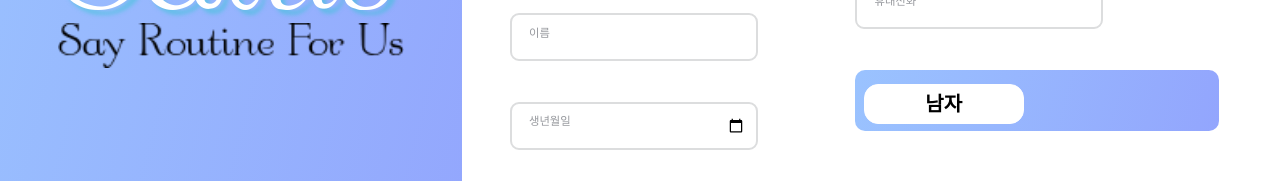
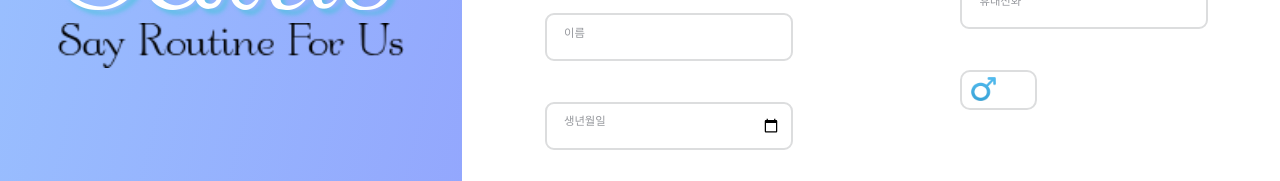
Before and after one commit to Jeong-WonSeok/Salus, a React (Create React App) app in the folder FrontEnd/: page /signup in a window 1280 px wide. Shown: the part 506-687 px from the top of the page. Built offline with nearby package versions, Linux system fonts and the light colour scheme.

Commit message:
WW-feature: Kiosk Done

```diff
--- a/FrontEnd/src/components/Common/ButtonComponent.js
+++ b/FrontEnd/src/components/Common/ButtonComponent.js
@@ -2,8 +2,8 @@ import React, { Fragment } from "react";
 import styled from "styled-components";
 
 const Button = styled.button`
-  width: ${(props) => props.buttonWidth + "px"};
-  height: ${(props) => props.buttonHeight + "px"};
+  width: ${(props) => props.buttonWidth ? props.buttonWidth : "0px"};
+  height: ${(props) => props.buttonHeight ? props.buttonHeight : "0px"};
   color: ${(props) => props.fontColor};
   font-weight: ${(props) => props.fontWeight};
   font-size: ${(props) => props.fontSize + "px"};
--- a/FrontEnd/src/components/Common/InputToggleComponent.js
+++ b/FrontEnd/src/components/Common/InputToggleComponent.js
@@ -1,26 +1,25 @@
-import React from 'react';
-import styled from 'styled-components';
-import { useState } from 'react';
-
+import React from "react";
+import styled from "styled-components";
+import { useState } from "react";
+import maleicon from "../../assets/images/maleicon.jpg";
+import femaleicon from "../../assets/images/femaleicon.png";
 const Label = styled.label`
   position: relative;
-  width: 370px;
-  height: 55px;
+  width: 10vw;
+  height: 5vh;
   border-radius: 9px;
-
   font-size: 20px;
   font-weight: 700;
   color: black;
 
   & span {
     position: absolute;
-    top: 4px;
-    left: 0;
-    width: 160px;
-    height: 40px;
-    background: white;
-    border: 1.5px solid white;
-    border-radius: 14px;
+    left: -0.3vw;
+    top: -0.8vh;
+    width: 2.6vw;
+    height: 4vh;
+    border: none;
+    border-radius: 8px;
     cursor: pointer;
     transition: 0.5s;
     display: flex;
@@ -33,25 +32,35 @@ const Label = styled.label`
   }
 
   & input:checked ~ span {
-    left: 187px;
+    left: 2.6vw;
   }
 `;
 
 const Div = styled.div`
   padding: 8.5px;
-  background: linear-gradient(284.21deg, #92a3fd -7.95%, #9dceff 138.55%);
+  border: 2px solid #dcddde;
   border-radius: 10px;
-  width: 364px;
-  height: 61px;
+  width: 6vw;
+  height: 5vh;
 `;
 
+const ToggleImg = styled.img`
+  width: ${(props) => (props.imgWidth ? props.imgWidth : "5vw")};
+  height: ${(props) => (props.imgHeight ? props.imgHeight : "5vh")};
+`;
 
+const InputToggleComponent = ({
+  inputWidth = "100px",
+  inputHeight = "200px",
+  firstValue = "남자",
+  secondValue = "여자",
+  inputValid = true,
+}) => {
+  const [checked, setChecked] = useState(false);
+  const checkedHandler = () => {
+    setChecked((state) => !state);
+  };
 
-const InputToggleComponent = ({inputWidth="100px", inputHeight="200px", firstValue='남자', secondValue='여자', inputValid=true}) => {
-  const [checked, setChecked] = useState(false)
-  const checkedHandler = () => {
-    setChecked((state) => !state)
-  };
   return (
     <Div>
       <Label
@@ -61,8 +70,30 @@ const InputToggleComponent = ({inputWidth="100px", inputHeight="200px", firstVal
       >
         <input type="checkbox" onClick={checkedHandler} />
         <span>
-          {!checked && <div>{firstValue}</div>}
-          {checked && <div>{secondValue}</div>}
+          {!checked && (
+            <div>
+              {firstValue === "남자" && (
+                <ToggleImg
+                  src={maleicon}
+                  imgWidth="2vw"
+                  imgHeight="3vh"
+                  alt=""
+                ></ToggleImg>
+              )}
+            </div>
+          )}
+          {checked && (
+            <div>
+              {secondValue === "여자" && (
+                <ToggleImg
+                  src={femaleicon}
+                  imgWidth="2vw"
+                  imgHeight="3vh"
+                  alt=""
+                ></ToggleImg>
+              )}
+            </div>
+          )}
         </span>
         {/* <span>{checked && <div>{secondValue}</div>}</span> */}
       </Label>
--- a/FrontEnd/src/pages/KioskMainPage.js
+++ b/FrontEnd/src/pages/KioskMainPage.js
@@ -8,9 +8,10 @@ import SelectBoardView from "../components/Kiosk/SelectBoardView";
 import WeeklySummary from "./../components/Kiosk/WeeklySummary";
 import Exercise from "../components/Kiosk/Exercise";
 import { createGlobalStyle } from "styled-components";
-import { Div } from './../styles/kiosk.style';
-import CalendarForm from './../components/Calendar/CalendarForm';
-import moment from 'moment';
+import { Div } from "./../styles/kiosk.style";
+import CalendarForm from "./../components/Calendar/CalendarForm";
+import moment from "moment";
+import ButtonComponent from "./../components/Common/ButtonComponent";
 
 const GlobalStyle = createGlobalStyle`
   body {
@@ -32,14 +33,14 @@ const KioskMainPage = () => {
     setKioskData(data);
   };
   const exercise = [
-    { title: '숄더프레스1', volume: '1000', reps: '125' },
-    { title: '레그프레스1', volume: '500', reps: '200' },
-    { title: '숄더프레스2', volume: '1000', reps: '125' },
-    { title: '레그프레스2', volume: '500', reps: '200' },
-    { title: '숄더프레스3', volume: '1000', reps: '125' },
-    { title: '레그프레스3', volume: '500', reps: '200' },
-    { title: '숄더프레스4', volume: '1000', reps: '125' },
-    { title: '레그프레스4', volume: '500', reps: '200' },
+    { title: "숄더프레스1", volume: "1000", reps: "125" },
+    { title: "레그프레스1", volume: "500", reps: "200" },
+    { title: "숄더프레스2", volume: "1000", reps: "125" },
+    { title: "레그프레스2", volume: "500", reps: "200" },
+    { title: "숄더프레스3", volume: "1000", reps: "125" },
+    { title: "레그프레스3", volume: "500", reps: "200" },
+    { title: "숄더프레스4", volume: "1000", reps: "125" },
+    { title: "레그프레스4", volume: "500", reps: "200" },
   ];
   // Boad / Calender 선택
   const [isBoard, setIsBoard] = useState(true);
@@ -49,17 +50,17 @@ const KioskMainPage = () => {
   // Calender 내용
   const [value, setValue] = useState(moment());
   const [events, setEvents] = useState([
-    { date: '2022-07-20', calorie: 1000, volume: 800, type: '상체' },
-    { date: '2022-07-23', calorie: 1000, volume: 800, type: '하체' },
-    { date: '2022-07-19', calorie: 1000, volume: 800, type: '유산소' },
-    { date: '2022-07-05', calorie: 1000, volume: 800, type: '상체' },
-    { date: '2022-07-15', calorie: 1000, volume: 800, type: '하체' },
-    { date: '2022-07-08', calorie: 1000, volume: 800, type: '하체' },
-    { date: '2022-07-01', calorie: 1000, volume: 800, type: '유산소' },
-    { date: '2022-07-26', calorie: 1000, volume: 800, type: '유산소' },
-    { date: '2022-07-07', calorie: 1000, volume: 800, type: '상체' },
-    { date: '2022-07-12', calorie: 1000, volume: 800, type: '하체' },
-    { date: '2022-07-14', calorie: 1000, volume: 800, type: '유산소' },
+    { date: "2022-07-20", calorie: 1000, volume: 800, type: "상체" },
+    { date: "2022-07-23", calorie: 1000, volume: 800, type: "하체" },
+    { date: "2022-07-19", calorie: 1000, volume: 800, type: "유산소" },
+    { date: "2022-07-05", calorie: 1000, volume: 800, type: "상체" },
+    { date: "2022-07-15", calorie: 1000, volume: 800, type: "하체" },
+    { date: "2022-07-08", calorie: 1000, volume: 800, type: "하체" },
+    { date: "2022-07-01", calorie: 1000, volume: 800, type: "유산소" },
+    { date: "2022-07-26", calorie: 1000, volume: 800, type: "유산소" },
+    { date: "2022-07-07", calorie: 1000, volume: 800, type: "상체" },
+    { date: "2022-07-12", calorie: 1000, volume: 800, type: "하체" },
+    { date: "2022-07-14", calorie: 1000, volume: 800, type: "유산소" },
   ]);
   return (
     <Fragment>
@@ -73,8 +74,8 @@ const KioskMainPage = () => {
           ml={30}
           borderRadius="10px"
         >
-          <StatsMuscle/>
-          <StatsWeekly/>
+          <StatsMuscle />
+          <StatsWeekly />
         </CustomDiv>
         <StatsDayInfo />
         <SelectBoardView onSelectData={saveBoadHandler} />
@@ -89,6 +90,13 @@ const KioskMainPage = () => {
           </Div>
         )}
       </CustomDiv>
+      <Div displayDiv="flex" justifyContent="center" mt={40}>
+        <ButtonComponent
+          buttonText="홈"
+          buttonWidth="35vw"
+          buttonHeight="3vh"
+        />
+      </Div>
     </Fragment>
   );
 };
--- a/FrontEnd/src/pages/SignupPage.js
+++ b/FrontEnd/src/pages/SignupPage.js
@@ -194,8 +194,8 @@ const SignupPage = () => {
           <div className="d-flex justify-content-center">
             <div>
               <ButtonComponent
-                inputWidth={358}
-                buttonHeigh={50}
+                buttonWidth="358px"
+                buttonHeight="50px"
                 buttonText="회원 가입"
               ></ButtonComponent>
               <LinktoLogin to="/Login" className="d-flex justify-content-center">
```
Also changed, not shown: FrontEnd/src/assets/images/femaleicon.png (added), FrontEnd/src/assets/images/maleicon.jpg (added). Lines whose indentation alone changed are shown as unchanged.
